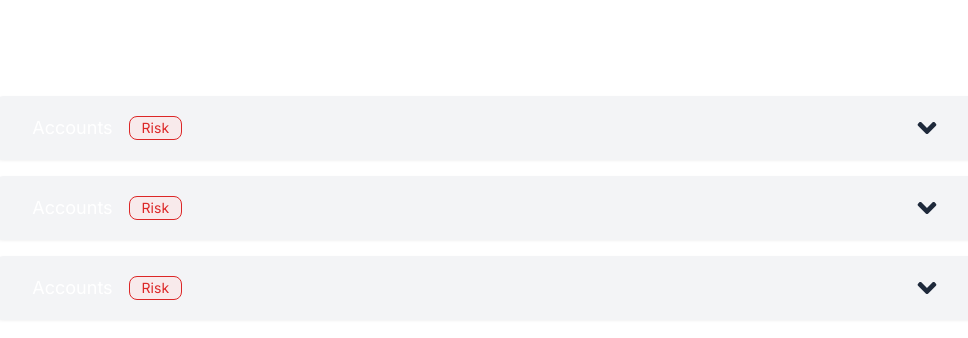
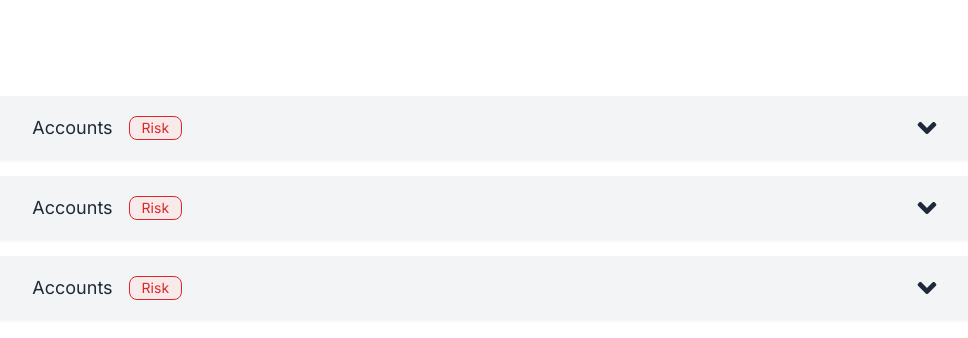
Before and after one commit to eugeniosp3/componentFactory, a Next.js app: page / in a window 1280 px wide. Shown: the top 338 px of the page, without its empty margins (149-1117 px from the left). Built offline with nearby package versions, Linux system fonts and the light colour scheme.

Commit message:
fix text color

```diff
--- a/app/components/Accordion/Accordion.jsx
+++ b/app/components/Accordion/Accordion.jsx
@@ -21,7 +21,7 @@ function Accordion({header, badge}) {
                          onClick={() => setOpen(!open)}
                          >
                         <div className="flex items-center justify-center">
-                            <p className="text-white text-lg select-none text-gray-800">Accounts</p>
+                            <p className="text-lg select-none text-gray-800">Accounts</p>
                             <div className="flex items-center justify-center
                              border-solid border border-red-600 rounded-lg
                               bg-red-100/50 px-3 ml-4 h-6">
```
